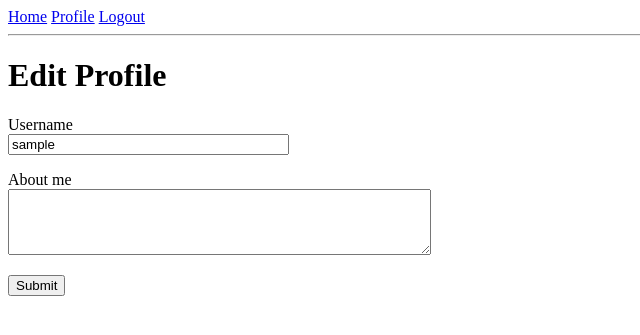
After one commit to ajarch98/flas_learning_path, a Flask app: page /edit_profile in a window 1280 px wide. The commit adds this page. Shown: the top 335 px of the page, without its empty margins (0-640 px from the left). Run offline with Flask 2, Linux system fonts and the light colour scheme; the visitor is signed in with stand-in values (Sample User, id 1); data comes from the database, SQL or seed files in the repository.

Commit message:
Added edit profile form and about_me to users model

```diff
--- a/app/forms.py
+++ b/app/forms.py
@@ -1,6 +1,6 @@
 from flask_wtf import FlaskForm
-from wtforms import StringField, PasswordField, BooleanField, SubmitField
-from wtforms.validators import DataRequired, EqualTo, Email, ValidationError
+from wtforms import StringField, PasswordField, BooleanField, SubmitField, TextAreaField
+from wtforms.validators import DataRequired, EqualTo, Email, ValidationError, Length
 from app.models import User
 
 class LoginForm(FlaskForm):
@@ -29,3 +29,10 @@ class RegistrationForm(FlaskForm):
         user = User.query.filter_by(email = email.data).first()
         if user is not None:
             raise ValidationError('Please use a different email address')
+
+class EditProfileForm(FlaskForm):
+    """Form for editing profile"""
+
+    username = StringField('Username', validators = [DataRequired()])
+    about_me = TextAreaField('About me', validators = [Length(min = 0, max = 140)])
+    submit = SubmitField('Submit')
--- a/app/models.py
+++ b/app/models.py
@@ -17,6 +17,8 @@ class User(UserMixin, db.Model):
     email = db.Column(db.String(120), index = True, unique = True)
     password_hash = db.Column(db.String(128))
     posts = db.relationship('Post', backref='author', lazy = 'dynamic')
+    about_me = db.Column(db.String(140))
+    last_seen = db.Column(db.DateTime, default = datetime.utcnow)
 
     def set_password(self, password):
         self.password_hash = generate_password_hash(password)
--- a/app/routes.py
+++ b/app/routes.py
@@ -1,9 +1,16 @@
 from flask import render_template, flash, url_for, redirect, request
 from app import App, db
-from app.forms import LoginForm, RegistrationForm
+from app.forms import LoginForm, RegistrationForm, EditProfileForm
 from flask_login import current_user, login_user, logout_user, login_required
 from app.models import User
 from werkzeug.urls import url_parse
+from datetime import datetime
+
+@App.before_request
+def before_request():
+    if current_user.is_authenticated:
+        current_user.last_seen = datetime.utcnow()
+        db.session.commit()
 
 @App.route('/')
 @App.route('/index')
@@ -37,7 +44,22 @@ def login():
         if not next_page or url_parse(next_page).netloc != '':
             next_page = url_for('index')
         return redirect(next_page)
-    return render_template("login.html", title = "Sign In", form = form)
+    return render_template("login_form.html", title = "Sign In", form = form)
+
+@App.route('/edit_profile', methods = ['GET', 'POST'])
+@login_required
+def edit_profile():
+    form = EditProfileForm()
+    if form.validate_on_submit():
+        current_user.username = form.username.data
+        current_user.about_me = form.about_me.data
+        db.session.commit()
+        flash('Your changes have been saved.')
+        return redirect(url_for('edit_profile'))
+    elif request.method == 'GET':
+        form.username.data = current_user.username
+        form.about_me.data = current_user.about_me
+    return render_template('edit_profile_form.html', title = "Edit Profile", form = form)
 
 @App.route('/logout')
 def logout():
--- /dev/null
+++ b/app/templates/_post.html
@@ -0,0 +1,6 @@
+<table>
+  <tr valign = "top">
+    <td><img src="{{ post.author.avatar(36) }}" alt=""></td>
+    <td>{{ post.author.username }} says: <br> {{ post.body }}</td>
+  </tr>
+</table>
--- /dev/null
+++ b/app/templates/edit_profile_form.html
@@ -0,0 +1,23 @@
+{% extends 'base.html' %}
+
+{% block content %}
+  <h1>Edit Profile</h1>
+  <form class="" action="" method="post">
+    {{ form.hidden_tag() }}
+    <p>
+      {{ form.username.label }} <br>
+      {{ form.username(size=32)}} <br>
+      {% for error in form.username.errors %}
+        <span style = 'color:red;'>{{ error }}</span>
+      {% endfor %}
+    </p>
+    <p>
+      {{ form.about_me.label }} <br>
+      {{ form.about_me(cols=50, rows=4) }} <br>
+      {% for error in form.about_me.errors %}
+        <span style="color:red;">{{ error }}</span>
+      {% endfor %}
+    </p>
+    <p>{{ form.submit() }}</p>
+  </form>
+{% endblock %}
```
Also changed, not shown: app/templates/user.html (+12 -9 lines), migrations/versions/20f432878c96_added_about_me_and_last_seen.py (added, +30 -0 lines), app/templates/login_form.html (renamed from app/templates/login.html).
